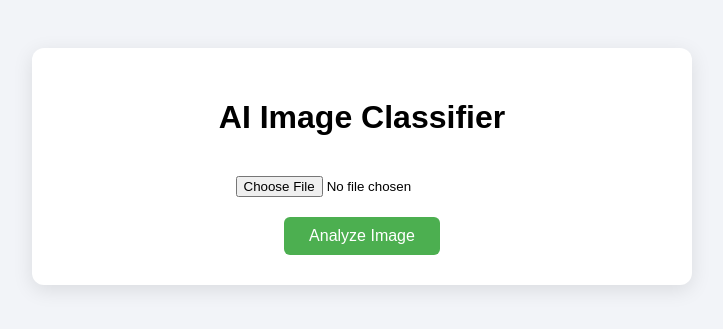
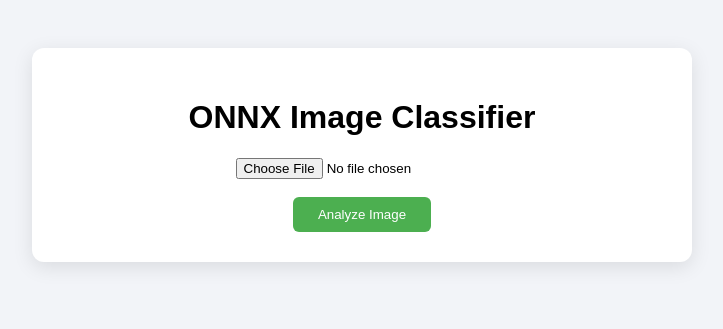
Before and after one commit to karleaabha-byte/modelaidetection, a Flask app: page / in a window 1280 px wide. Shown: the top 329 px of the page, without its empty margins (278-1001 px from the left). Run offline with Flask 3, Linux system fonts and the light colour scheme.

Commit message:
Update index.html

```diff
--- a/templates/index.html
+++ b/templates/index.html
@@ -1,7 +1,7 @@
 <!DOCTYPE html>
 <html>
 <head>
-    <title>Image Classifier</title>
+    <title>ONNX Image Classifier</title>
     <meta name="viewport" content="width=device-width, initial-scale=1.0">
 
     <style>
@@ -21,14 +21,6 @@
             box-shadow: 0 5px 20px rgba(0,0,0,0.1);
         }
 
-        h1 {
-            margin-bottom: 20px;
-        }
-
-        input[type="file"] {
-            margin: 20px 0;
-        }
-
         button {
             background: #4CAF50;
             color: white;
@@ -36,7 +28,6 @@
             padding: 10px 25px;
             border-radius: 6px;
             cursor: pointer;
-            font-size: 16px;
         }
 
         button:hover {
@@ -50,7 +41,7 @@
         }
 
         .result {
-            margin-top: 25px;
+            margin-top: 20px;
             padding: 15px;
             background: #eef2ff;
             border-radius: 8px;
@@ -61,15 +52,15 @@
             font-weight: bold;
         }
 
-        .confidence-bar {
-            margin-top: 10px;
+        .bar {
             height: 20px;
             background: #ddd;
             border-radius: 10px;
             overflow: hidden;
+            margin-top: 10px;
         }
 
-        .confidence-fill {
+        .fill {
             height: 100%;
             background: #4CAF50;
             text-align: right;
@@ -82,11 +73,11 @@
 <body>
 
 <div class="container">
-    <h1>AI Image Classifier</h1>
+    <h1>ONNX Image Classifier</h1>
 
     <form method="POST" enctype="multipart/form-data">
         <input type="file" name="image" accept="image/*" required>
-        <br>
+        <br><br>
         <button type="submit">Analyze Image</button>
     </form>
 
@@ -97,7 +88,7 @@
 
     {% if result %}
         <div class="result">
-            <h3>Result:</h3>
+            <h3>Result</h3>
 
             {% if result.error %}
                 <div class="error">{{ result.error }}</div>
@@ -105,8 +96,8 @@
                 <p><strong>Prediction:</strong> {{ result.label }}</p>
                 <p><strong>Confidence:</strong> {{ result.confidence }}</p>
 
-                <div class="confidence-bar">
-                    <div class="confidence-fill" style="width: {{ result.confidence }}">
+                <div class="bar">
+                    <div class="fill" style="width: {{ result.confidence }}">
                         {{ result.confidence }}
                     </div>
                 </div>
```
